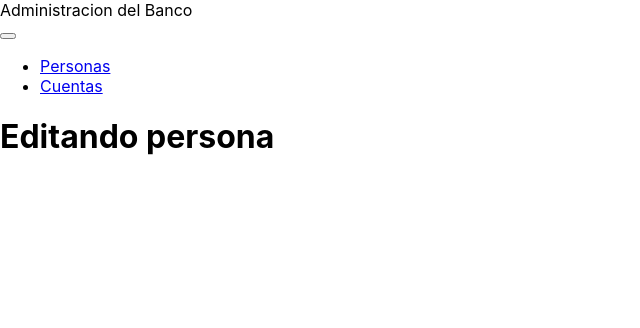
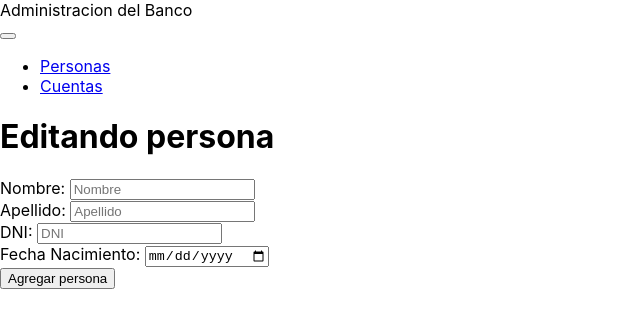
Before and after one commit to Larrygf02/bank-frontend, a React (Create React App) app: page /persona/editar/1 in a window 1280 px wide. Shown: the top 328 px of the page, without its empty margins (0-640 px from the left). Built offline with nearby package versions, Linux system fonts and the light colour scheme; no server answers; the HTML template or start-up script is replaced by a standard one.

Commit message:
Editar producto

```diff
--- a/src/componentes/persons/EditPerson.js
+++ b/src/componentes/persons/EditPerson.js
@@ -1,9 +1,73 @@
-import React, { useEffect, useRef } from 'react';
+import React, { useEffect, useRef, useState } from 'react';
+import axios from 'axios';
 
-const EditPerson = (props) => {
+const EditPerson = ({match, history}) => {
+
+    //creacion de los refs para la edicion
+    const nameRef = useRef('')
+    const surnameRef = useRef('')
+    const dniRef = useRef('')
+    const dateRef = useRef('')
+    const { id } = match.params
+    const [ person, savePerson ] = useState({})
+
+    const getOnePerson = async () => {
+        const response = await axios.get(`http://localhost:4000/api/persons/${id}`)
+        console.log(response.data.data);
+        return response.data.data;
+    }
+    useEffect(() => {
+        let getPerson = getOnePerson();
+        savePerson(getPerson)
+    }, [id])
+    console.log(person);
+    const submitEditPerson = e => {
+        e.preventDefault()
+        //validar formulario
+
+    }
+    if (!person) return 'Cargando ...'
     return (
         <div>
             <h1>Editando persona</h1>
+            <form onSubmit={submitEditPerson}>
+                <div className="form-group">
+                    <label>Nombre: </label>
+                    <input
+                        type="text"
+                        className="form-control"
+                        placeholder="Nombre"
+                        defaultValue={person.name}
+                        ref={nameRef}/>
+                </div>
+                <div className="form-group">
+                    <label>Apellido: </label>
+                    <input
+                        type="text"
+                        className="form-control"
+                        placeholder="Apellido"
+                        defaultValue={person.surname}
+                        ref={surnameRef}/>
+                </div>
+                <div className="form-group">
+                    <label>DNI: </label>
+                    <input
+                        type="text"
+                        className="form-control"
+                        placeholder="DNI"
+                        defaultValue={person.dni}
+                        ref={dniRef}/>
+                </div>
+                <div className="form-group">
+                    <label>Fecha Nacimiento: </label>
+                    <input
+                        type="date"
+                        className="form-control"
+                        placeholder="Fecha Nacimiento"
+                        ref={dateRef}/>
+                </div>
+                <input type="submit" value="Agregar persona" className="btn btn-success"/>
+            </form>
         </div>
     );
 }
```
